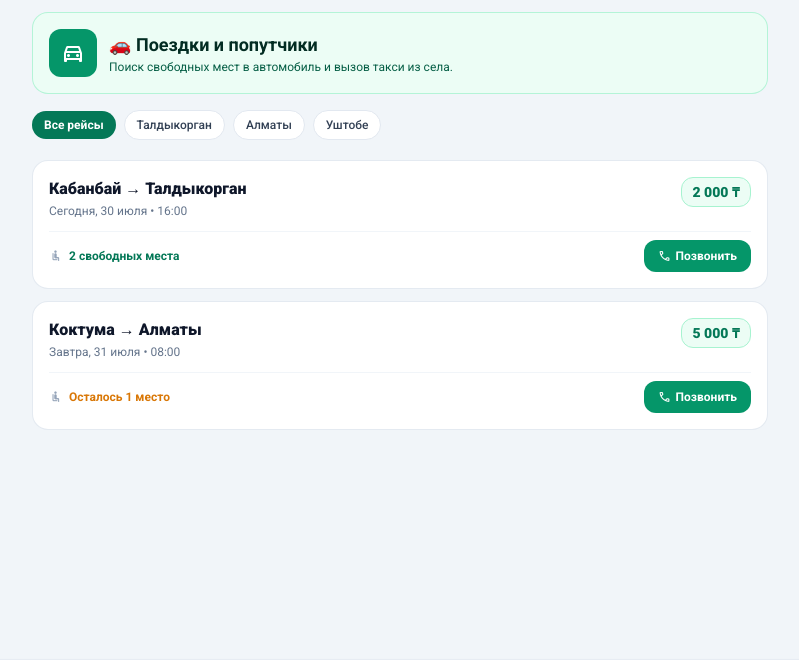
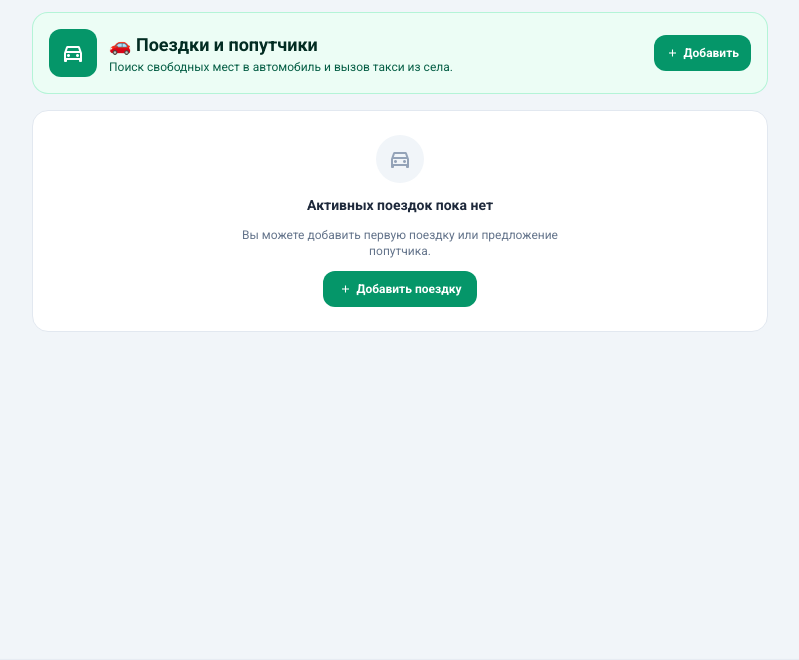
Before and after one commit to brnstinton-lab/Aooool, a Django app: page /trips/ in a window 1280 px wide. Shown: the part 76-736 px from the top of the page, without its empty margins (240-1039 px from the left). Run offline with Django 5.2, Linux system fonts and the light colour scheme; data that the repository does not hold is empty; some libraries are stand-ins or nearby versions.

Commit message:
feat(trips): implement trips module with feed integration and auto-expiration

```diff
--- a/backend/apps/trips/models.py
+++ b/backend/apps/trips/models.py
@@ -1,3 +1,68 @@
 from django.db import models
+from django.utils import timezone
 
-# Модели будут добавлены на этапе разработки бизнес-логики
+
+class TripQuerySet(models.QuerySet):
+    def upcoming(self):
+        """Фильтрует только актуальные непросроченные поездки со статусом ACTIVE"""
+        now = timezone.localtime(timezone.now())
+        today = now.date()
+        current_time = now.time()
+        return self.filter(
+            status=self.model.Status.ACTIVE
+        ).filter(
+            models.Q(trip_date__gt=today) |
+            models.Q(trip_date=today, departure_time__isnull=True) |
+            models.Q(trip_date=today, departure_time__gte=current_time)
+        )
+
+
+class TripManager(models.Manager):
+    def get_queryset(self):
+        return TripQuerySet(self.model, using=self._db)
+
+    def upcoming(self):
+        return self.get_queryset().upcoming()
+
+
+class Trip(models.Model):
+    """Модель поездки / попутчика"""
+
+    class Status(models.TextChoices):
+        ACTIVE = 'ACTIVE', 'Активная'
+        ARCHIVED = 'ARCHIVED', 'В архиве'
+
+    driver_name = models.CharField(max_length=100, verbose_name="Имя водителя")
+    phone = models.CharField(max_length=30, verbose_name="Телефон")
+    from_location = models.CharField(max_length=100, verbose_name="Откуда")
+    to_location = models.CharField(max_length=100, verbose_name="Куда")
+    trip_date = models.DateField(verbose_name="Дата поездки")
+    departure_time = models.TimeField(
+        verbose_name="Время отправления", null=True, blank=True
+    )
+    seats_available = models.PositiveIntegerField(
+        default=1, verbose_name="Количество свободных мест"
+    )
+    price = models.PositiveIntegerField(
+        default=0, verbose_name="Стоимость (₸)"
+    )
+    comment = models.TextField(blank=True, verbose_name="Комментарий")
+    created_at = models.DateTimeField(
+        auto_now_add=True, verbose_name="Дата создания"
+    )
+    status = models.CharField(
+        max_length=20,
+        choices=Status.choices,
+        default=Status.ACTIVE,
+        verbose_name="Статус",
+    )
+
+    objects = TripManager()
+
+    class Meta:
+        verbose_name = "Поездка"
+        verbose_name_plural = "Поездки"
+        ordering = ["-trip_date", "-created_at"]
+
+    def __str__(self):
+        return f"{self.from_location} → {self.to_location} ({self.driver_name})"
--- a/backend/apps/trips/urls.py
+++ b/backend/apps/trips/urls.py
@@ -5,4 +5,5 @@ app_name = 'trips'
 
 urlpatterns = [
     path('', views.trip_list, name='list'),
+    path('create/', views.trip_create, name='create'),
 ]
--- a/backend/apps/trips/views.py
+++ b/backend/apps/trips/views.py
@@ -1,5 +1,15 @@
 from django.shortcuts import render
+from .models import Trip
+
 
 def trip_list(request):
-    """Отображение списка поездок"""
-    return render(request, 'trips/list.html')
+    """Отображение списка актуальных (непросроченных) поездок"""
+    trips = Trip.objects.upcoming()
+    return render(request, 'trips/list.html', {
+        'trips': trips
+    })
+
+
+def trip_create(request):
+    """Страница-заглушка для добавления поездки"""
+    return render(request, 'trips/create.html')
--- a/backend/templates/trips/list.html
+++ b/backend/templates/trips/list.html
@@ -5,7 +5,8 @@
 {% block content %}
 <div class="space-y-4">
     <!-- Header Card -->
-    <div class="bg-emerald-50 rounded-2xl p-4 border border-emerald-200/80 flex items-center gap-3">
+    <div class="bg-emerald-50 rounded-2xl p-4 border border-emerald-200/80 flex items-center justify-between gap-3">
+        <div class="flex items-center gap-3">
             <div class="w-12 h-12 rounded-xl bg-emerald-600 text-white flex items-center justify-center shrink-0 shadow-xs">
                 <span class="material-symbols-outlined text-2xl">directions_car</span>
             </div>
@@ -14,64 +15,59 @@
                 <p class="text-xs text-emerald-800 leading-snug">Поиск свободных мест в автомобиль и вызов такси из села.</p>
             </div>
         </div>
-
-    <!-- Filter Bar -->
-    <div class="flex items-center gap-2 overflow-x-auto pb-1 scrollbar-none">
-        <span class="bg-emerald-700 text-white px-3 py-1.5 rounded-full text-xs font-bold shrink-0">Все рейсы</span>
-        <span class="bg-white text-slate-700 border border-slate-200 px-3 py-1.5 rounded-full text-xs font-medium shrink-0">Талдыкорган</span>
-        <span class="bg-white text-slate-700 border border-slate-200 px-3 py-1.5 rounded-full text-xs font-medium shrink-0">Алматы</span>
-        <span class="bg-white text-slate-700 border border-slate-200 px-3 py-1.5 rounded-full text-xs font-medium shrink-0">Уштобе</span>
+        <a href="{% url 'trips:create' %}" class="bg-emerald-600 hover:bg-emerald-700 text-white font-bold text-xs px-3 py-2 rounded-xl flex items-center gap-1 shrink-0 shadow-xs active:scale-95 transition">
+            <span class="material-symbols-outlined text-sm">add</span>
+            Добавить
+        </a>
     </div>
 
     <!-- Trips List -->
     <div class="space-y-3">
-        <!-- Trip Card 1 -->
+        {% if trips %}
+            {% for item in trips %}
             <div class="bg-white rounded-2xl p-4 border border-slate-200/90 shadow-xs space-y-3">
-            <div class="flex items-start justify-between">
+                <div class="flex items-start justify-between gap-2">
                     <div>
                         <div class="flex items-center gap-2">
-                        <span class="font-black text-slate-900 text-base">Кабанбай → Талдыкорган</span>
+                            <span class="font-black text-slate-900 text-base">{{ item.from_location }} → {{ item.to_location }}</span>
                         </div>
-                    <div class="text-xs text-slate-500 mt-0.5">Сегодня, 30 июля • 16:00</div>
+                        <div class="text-xs text-slate-500 mt-0.5 flex flex-wrap items-center gap-x-2 gap-y-0.5">
+                            <span>Водитель: <strong class="text-slate-700">{{ item.driver_name }}</strong></span>
+                            <span>•</span>
+                            <span>{{ item.trip_date|date:"j E" }}{% if item.departure_time %} • {{ item.departure_time|time:"H:i" }}{% endif %}</span>
                         </div>
-                <span class="text-sm font-black text-emerald-700 bg-emerald-50 border border-emerald-200 px-2.5 py-1 rounded-xl">2 000 ₸</span>
+                        {% if item.comment %}
+                            <p class="text-xs text-slate-600 mt-1.5 bg-slate-50 p-2 rounded-lg border border-slate-100">{{ item.comment }}</p>
+                        {% endif %}
+                    </div>
+                    <span class="text-sm font-black text-emerald-700 bg-emerald-50 border border-emerald-200 px-2.5 py-1 rounded-xl shrink-0">{{ item.price }} ₸</span>
                 </div>
 
                 <div class="flex items-center justify-between text-xs text-slate-600 pt-2 border-t border-slate-100">
                     <div class="flex items-center gap-1.5">
                         <span class="material-symbols-outlined text-sm text-slate-400">airline_seat_recline_normal</span>
-                    <span class="font-bold text-emerald-700">2 свободных места</span>
+                        <span class="font-bold text-emerald-700">{{ item.seats_available }} свободных мест</span>
                     </div>
-                <a href="tel:+77001234567" class="bg-emerald-600 text-white font-bold px-3.5 py-1.5 rounded-xl text-xs flex items-center gap-1 hover:bg-emerald-700 active:scale-95 transition">
+                    <a href="tel:{{ item.phone }}" class="bg-emerald-600 text-white font-bold px-3.5 py-1.5 rounded-xl text-xs flex items-center gap-1 hover:bg-emerald-700 active:scale-95 transition">
                         <span class="material-symbols-outlined text-sm">call</span>
                         Позвонить
                     </a>
                 </div>
             </div>
-
-        <!-- Trip Card 2 -->
-        <div class="bg-white rounded-2xl p-4 border border-slate-200/90 shadow-xs space-y-3">
-            <div class="flex items-start justify-between">
-                <div>
-                    <div class="flex items-center gap-2">
-                        <span class="font-black text-slate-900 text-base">Коктума → Алматы</span>
+            {% endfor %}
+        {% else %}
+            <div class="bg-white rounded-2xl p-6 border border-slate-200 text-center space-y-3">
+                <div class="w-12 h-12 rounded-full bg-slate-100 text-slate-400 flex items-center justify-center mx-auto">
+                    <span class="material-symbols-outlined text-2xl">directions_car</span>
                 </div>
-                    <div class="text-xs text-slate-500 mt-0.5">Завтра, 31 июля • 08:00</div>
-                </div>
-                <span class="text-sm font-black text-emerald-700 bg-emerald-50 border border-emerald-200 px-2.5 py-1 rounded-xl">5 000 ₸</span>
-            </div>
-
-            <div class="flex items-center justify-between text-xs text-slate-600 pt-2 border-t border-slate-100">
-                <div class="flex items-center gap-1.5">
-                    <span class="material-symbols-outlined text-sm text-slate-400">airline_seat_recline_normal</span>
-                    <span class="font-bold text-amber-600">Осталось 1 место</span>
-                </div>
-                <a href="tel:+77001234568" class="bg-emerald-600 text-white font-bold px-3.5 py-1.5 rounded-xl text-xs flex items-center gap-1 hover:bg-emerald-700 active:scale-95 transition">
-                    <span class="material-symbols-outlined text-sm">call</span>
-                    Позвонить
+                <h3 class="font-bold text-slate-800 text-sm">Активных поездок пока нет</h3>
+                <p class="text-xs text-slate-500 max-w-xs mx-auto">Вы можете добавить первую поездку или предложение попутчика.</p>
+                <a href="{% url 'trips:create' %}" class="inline-flex items-center gap-1 bg-emerald-600 text-white font-bold text-xs px-4 py-2 rounded-xl hover:bg-emerald-700 transition">
+                    <span class="material-symbols-outlined text-sm">add</span>
+                    Добавить поездку
                 </a>
             </div>
-        </div>
+        {% endif %}
     </div>
 </div>
 {% endblock %}
```
Also changed, not shown: backend/apps/trips/admin.py (+35 -1 lines), backend/aul_project/views.py (+98 -20 lines), backend/templates/trips/create.html (added, +34 -0 lines), backend/apps/trips/migrations/0001_initial.py (added). Lines whose indentation alone changed are shown as unchanged.
